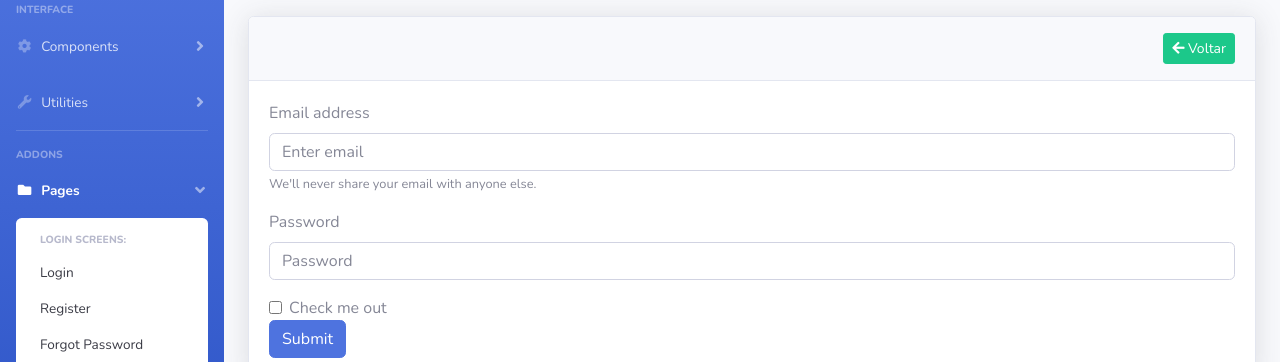
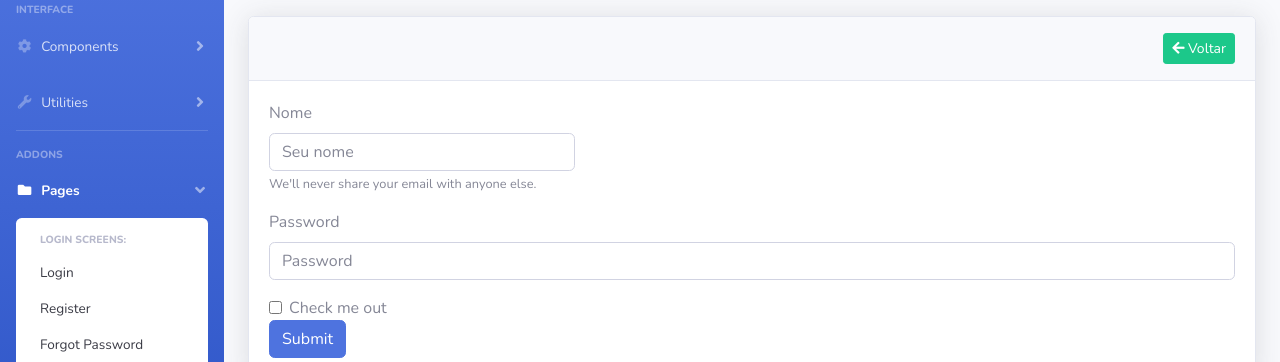
Before and after one commit to Acelot270290/sistema-gerenciamento, a CodeIgniter app: page /ordem/index.php/usuarios/edit/1 in a window 1280 px wide. Shown: the part 142-504 px from the top of the page. Run offline with CodeIgniter, Linux system fonts and the light colour scheme; tables that the repository leaves empty or names only in its code hold one stand-in row (values such as "Sample post"); data that the repository does not hold is empty.

Commit message:
atualizando o edit

```diff
--- a/application/views/usuarios/edit.php
+++ b/application/views/usuarios/edit.php
@@ -31,10 +31,14 @@
                         </div>
                         <div class="card-body">
                         <form>
-                            <div class="form-group">
-                                <label for="exampleInputEmail1">Email address</label>
-                                <input type="email" class="form-control" id="exampleInputEmail1" aria-describedby="emailHelp" placeholder="Enter email">
+                            <div class="form-group row">
+
+							<div class="col-md-4">
+							<label for="exampleInputEmail1">Nome</label>
+                                <input type="text" class="form-control" name="first_name" placeholder="Seu nome" value="<?php echo $usuario->first_name; ?>">
                                 <small id="emailHelp" class="form-text text-muted">We'll never share your email with anyone else.</small>
+							</div>
+
                             </div>
                             <div class="form-group">
                                 <label for="exampleInputPassword1">Password</label>
```
